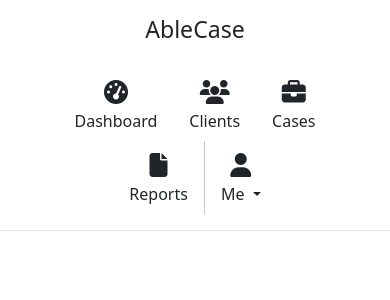
After one commit to isdanryan/AbleCase, a Django app: template templates/base/base.html in a window 390 px wide. The commit adds this page. Shown: the top 300 px of the page. Run offline with Django 5.2, Linux system fonts and the light colour scheme; the template is opened without the code that fills it, so the values that code supplies are empty; some libraries are stand-ins or nearby versions.

Commit message:
Re-design dashboard layout
Change dashboard layout from header and sidebar to just header.
Make style colour changes for fresher look.

```diff
--- a/static/css/dashboard.css
+++ b/static/css/dashboard.css
@@ -1,5 +1,13 @@
-.dropdown-toggle::after {
-    color: white !important;
+body {
+    background-color: #fff;
+}
+
+.dropdown-menu-width-overide {
+    min-width: 7rem !important;
+}
+
+.nav-link:hover {
+    color: rgb(255, 63, 63) !important;
 }
 
 .set-full-height {
@@ -33,3 +41,22 @@
 .h-70 {
     height: 70px !important;
 }
+
+.icon::before {
+    display: inline-block;
+    text-rendering: auto;
+    -webkit-font-smoothing: antialiased;
+}
+
+.icon-solid::before {
+    font: var(--fa-font-solid);
+}
+
+.icon-angle-right::before {
+    content: "\f054";
+  }
+
+
+  .sidebar-link > li:hover {
+    text-decoration: underline;
+  }
--- /dev/null
+++ b/templates/base/base.html
@@ -0,0 +1,75 @@
+{% load static %}
+
+<!DOCTYPE html>
+<html lang="en">
+<head>
+    <meta charset="UTF-8">
+    <meta name="viewport" content="width=device-width, initial-scale=1.0">
+    <link href="https://cdn.jsdelivr.net/npm/bootstrap@5.3.3/dist/css/bootstrap.min.css" rel="stylesheet" integrity="sha384-QWTKZyjpPEjISv5WaRU9OFeRpok6YctnYmDr5pNlyT2bRjXh0JMhjY6hW+ALEwIH" crossorigin="anonymous">
+    <link href="{% static 'css/dashboard.css' %}" rel="stylesheet" />
+    <title>AbleCase</title>
+</head>
+<body>
+    <header>
+        <div class="px-3 py-2 text-bg-white mb-5 border-bottom">
+            <div class="container">
+                <div class="d-flex flex-wrap align-items-center justify-content-center justify-content-sm-start">
+                    <a href="#" class="d-flex align-items-center my-2 my-lg-0 me-lg-auto text-dark text-decoration-none">
+                        <h1 class="fs-3">AbleCase</h1>
+                    </a>
+                    <ul class="nav col-12 col-lg-auto my-2 justify-content-center my-md-0 text-small">
+                        <li>
+                        <a href="#" class="nav-link text-dark">
+                            <i class="fa-solid fa-gauge-high fa-xl bi d-block mb-3 mt-3 text-center"></i>
+                            <span class="fs-6">Dashboard</span>
+                        </a>
+                        </li>
+                        <li>
+                        <a href="#" class="nav-link text-dark">
+                            <i class="fa-solid fa-users fa-xl bi d-block mb-3 mt-3 text-center"></i>
+                            Clients
+                        </a>
+                        </li>
+                        <li>
+                        <a href="#" class="nav-link text-dark">
+                            <i class="fa-solid fa-briefcase fa-xl bi d-block mb-3 mt-3 text-center"></i>
+                            Cases
+                        </a>
+                        </li>
+                        <li>
+                        <a href="#" class="nav-link text-dark">
+                            <i class="fa-solid fa-file fa-xl bi d-block mb-3 mt-3 text-center"></i>
+                            Reports
+                        </a>
+                        </li>
+                        <li>
+                            <div class="vr" style="height: 100%"></div>
+                        </li>
+                        <li>
+                            <div class="dropdown text-end">
+                                <a href="#" class="nav-link text-dark dropdown-toggle" data-bs-toggle="dropdown" aria-expanded="false" data-bs-offset="0,10">
+                                    <i class="fa-solid fa-user fa-xl bi d-block mb-3 mt-3 text-center"></i>
+                                    Me
+                                </a>
+                                <ul class="dropdown-menu dropdown-menu-end text-small dropdown-menu-width-overide">
+                                    <li><a class="dropdown-item text-end" href="#">Profile</a></li>
+                                    <li><a class="dropdown-item text-end" href="#">Admin</a></li>
+                                    <li><hr class="dropdown-divider"></li>
+                                    <li><a class="dropdown-item text-end" href="#">Sign out</a></li>
+                                </ul>
+                            </div>
+                        </li>
+                    </ul>
+                </div>
+            </div>
+        </div>
+    </header>
+    <div class="container-fluid">
+        {% block content %}
+
+        {% endblock content %}
+    </div>
+<script src="https://kit.fontawesome.com/751d38c590.js" crossorigin="anonymous"></script>
+<script src="https://cdn.jsdelivr.net/npm/@popperjs/core@2.11.8/dist/umd/popper.min.js" integrity="sha384-I7E8VVD/ismYTF4hNIPjVp/Zjvgyol6VFvRkX/vR+Vc4jQkC+hVqc2pM8ODewa9r" crossorigin="anonymous"></script>
+<script src="https://cdn.jsdelivr.net/npm/bootstrap@5.3.3/dist/js/bootstrap.min.js" integrity="sha384-0pUGZvbkm6XF6gxjEnlmuGrJXVbNuzT9qBBavbLwCsOGabYfZo0T0to5eqruptLy" crossorigin="anonymous"></script>
+</body>
```
Also changed, not shown: templates/base/index.html (deleted, +0 -50 lines), 1 other file.
